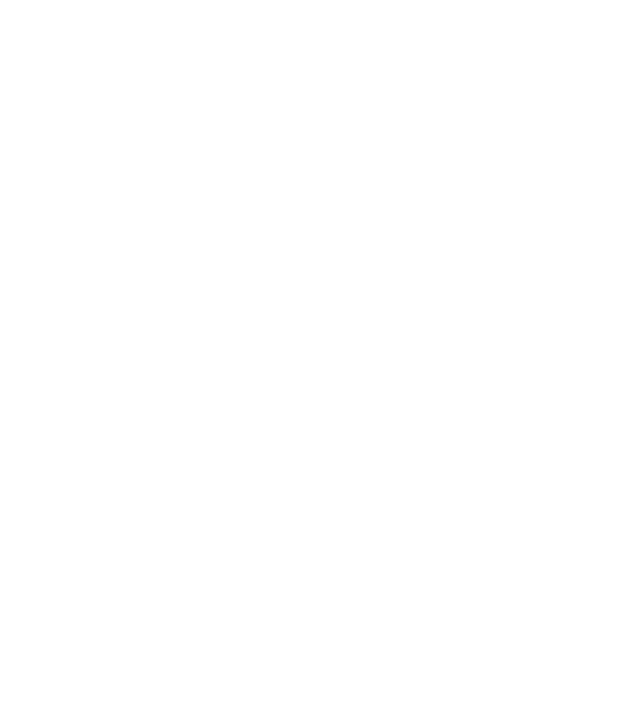
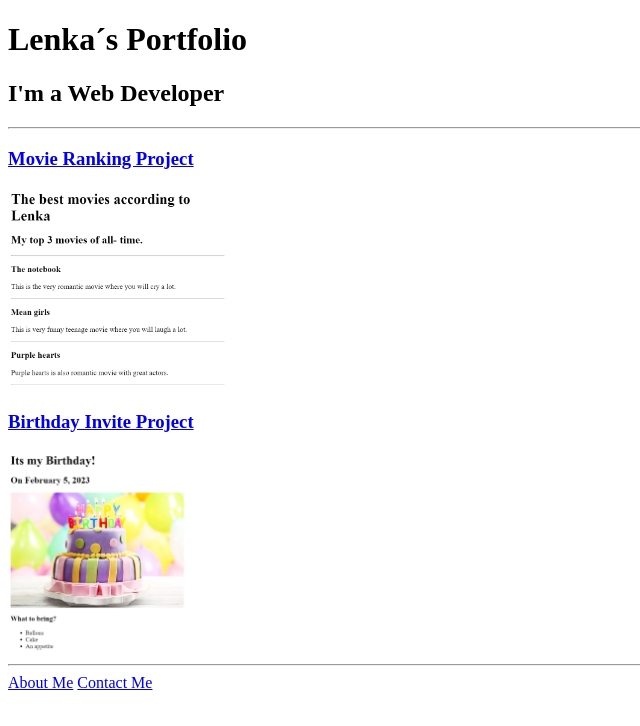
Before and after one commit to lenkapalova1/udemy-web, a plain HTML site: page index.html in a window 1280 px wide. Shown: the whole page, without its empty margins (0-640 px from the left). Drawn offline with Linux system fonts and the light colour scheme.

Commit message:
Add files via upload

```diff
--- a/index.html
+++ b/index.html
@@ -1,15 +1,23 @@
-<!-- TODO 1: Create the HTML Boilerplate -->
+<!DOCTYPE html>
 
-<!-- TODO 2: Add Your previous projects' HTML into the public folder -->
+<html lang="en">
 
-<!-- TODO 3: Take screenshots of your project previews and add the images to the images folder -->
+<head>
+  <meta charset="UTF-8">
+  <title>Lenka´s Portfolio</title>
+</head>
 
-<!-- TODO 4: Add titles/subtitles etc. -->
+<body>
+  <h1>Lenka´s Portfolio</h1>
+  <h2>I'm a Web Developer</h2>
+  <hr />
+  <h3><a href="./public/movie-ranking.html">Movie Ranking Project</a></h3>
+  <img src="./assets/images/movies.png" height="200" alt="movie ranking project preview"/>
+  <h3><a href="./public/birthday-invite.html">Birthday Invite Project</a></h3>
+  <img src="./assets/images/bdayLenka.png" height="200" alt="birthday invite project preview"/>
+  <hr />
+  <a href="./public/about.html">About Me</a>
+  <a href="./public/contact.html">Contact Me</a>
+</body>
 
-<!-- TODO 5: Add a link to the project pages -->
-
-<!-- TODO 6: Add images to show the project previews
-HINT for TODO 6: You can use the height attribute set to 200 to make the image smaller:
-https://developer.mozilla.org/en-US/docs/Web/HTML/Element/img#attr-height -->
-
-<!-- TODO 7: Add the Contact Me and About Me page links -->
+</html>
```
